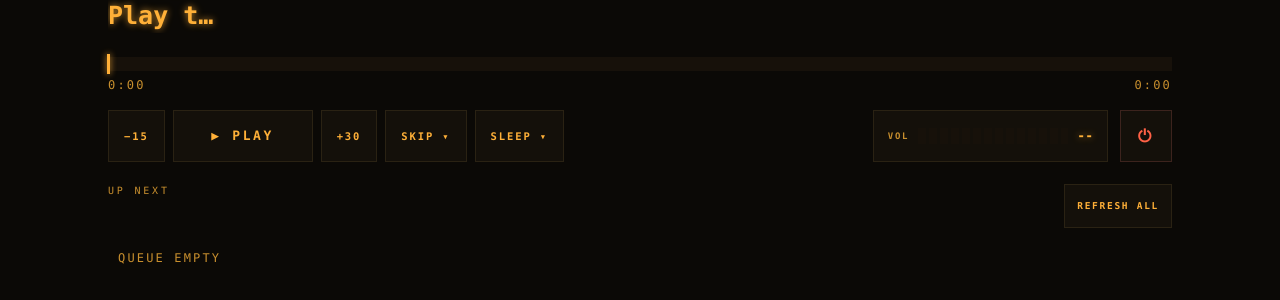
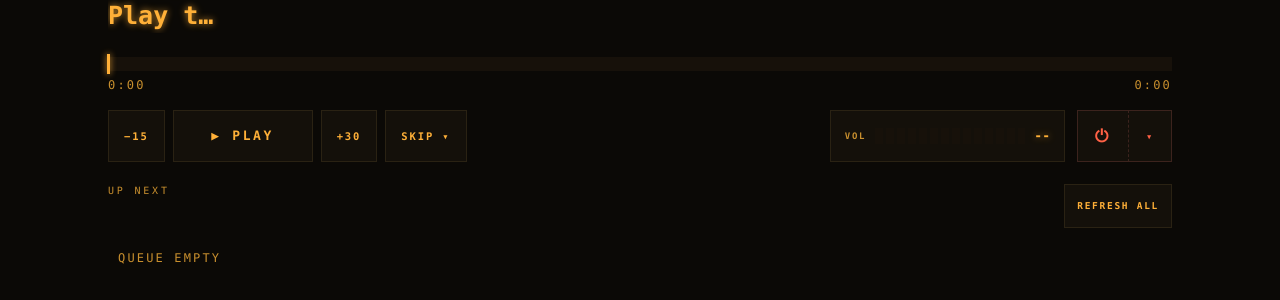
Before and after one commit to jacquardlabs/talk-radio, a Flask app: template templates/board.html in a window 1280 px wide. Shown: the part 197-497 px from the top of the page. Run offline with Flask 3, Linux system fonts and the light colour scheme; the template is opened without the code that fills it, so the values that code supplies are empty.

Commit message:
feat: fold the sleep timer into the power switch (#40)
Power becomes a split switch: the switch goes off air now (two-press
arm, unchanged); its caret, or a 500 ms hold on the switch, opens the
sleep timer. The caret carries the countdown lit amber while armed.
The standalone Sleep button beside Skip is gone.

Also fixes two pre-existing defects on the same control: "Stay on air"
showed with no timer armed (.flap button display overrode [hidden]),
and the armed "Sure?" rendered red on red.

```diff
--- a/static/themes.css
+++ b/static/themes.css
@@ -185,6 +185,8 @@
 [data-theme="ceefax"] .transport > *:nth-child(4) button,
 [data-theme="ceefax"] .transport > button:nth-child(4) { background: #00cccc; color: #000; }
 [data-theme="ceefax"] button.tab.power { background: #000; color: #ff2222; border: 2px solid #ff2222; }
+[data-theme="ceefax"] button.tab.power.sleepcaret { border-left-style: dashed; margin-left: -2px; }
+[data-theme="ceefax"] button.tab.power.sleepcaret.timing { color: #ffff00; }
 [data-theme="ceefax"] .vol { border: 0; background: #000; }
 [data-theme="ceefax"] .vol .meter { background: #0000bb; height: 18px; }
 [data-theme="ceefax"] .vol .meter .fill { background: #00ff00; }
--- a/templates/base.html
+++ b/templates/base.html
@@ -271,6 +271,7 @@ button.tab.tplay.paused { background: var(--bezel); color: var(--amber); border-
   font: 700 10px/1.2 var(--font-ui);
   letter-spacing: .14em; text-transform: uppercase;
 }
+.flap button[hidden] { display: none; }
 .flap button + button { border-top: 1px dashed var(--line); }
 .flap button:hover { background: var(--bezel2); }
 .flap .danger { color: var(--red); }
@@ -279,7 +280,20 @@ button.tab.tplay.paused { background: var(--bezel); color: var(--amber); border-
    edge, so the flap hangs from the right corner instead of overflowing. */
 .dropwrap { position: relative; }
 .dropwrap .flap { left: auto; right: 0; }
-button.tab.power { min-width: 52px; color: var(--red); border-color: var(--line-red); font-size: 17px; margin-left: 4px; }
+button.tab.power { min-width: 52px; color: var(--red); border-color: var(--line-red); font-size: 17px; }
+/* Power and its sleep caret are one split switch: shared edge, one radius.
+   The flap hangs from the right corner, where the switch sits. No callout
+   or text selection, so a long press reaches the sleep timer on iOS. */
+.powerwrap { display: flex; margin-left: 4px; }
+.powerwrap .flap { left: auto; right: 0; }
+/* .power's red text outranks .armed by source order; Sure? was red on red */
+button.tab.power.armed { color: var(--on-danger); }
+.powerwrap > button.power { -webkit-touch-callout: none; user-select: none; -webkit-user-select: none; }
+.powerwrap > button.power:first-child { border-top-right-radius: 0; border-bottom-right-radius: 0; }
+button.tab.power.sleepcaret { min-width: 44px; padding: 0 12px; font-size: 10.5px; white-space: nowrap;
+  border-left-style: dashed; border-top-left-radius: 0; border-bottom-left-radius: 0; margin-left: -1px; }
+/* armed, the caret carries the countdown lit amber — "later" is set */
+button.tab.power.sleepcaret.timing { color: var(--amber); border-color: var(--line-lit); }
 
 /* up next: artwork rows with reveal-on-hover actions */
 .qrow {
--- a/templates/board.html
+++ b/templates/board.html
@@ -41,9 +41,18 @@
       <button type="button" class="danger" data-player="skip_done">Done <i>never play again</i></button>
     </div>
   </div>
-  <div class="flapwrap">
-    <button type="button" class="tab" id="btn-sleep" data-flap="sleep-flap"
-            aria-haspopup="true" aria-expanded="false">Sleep &#9662;</button>
+  <div class="vol" id="vol" role="slider" aria-label="Volume" aria-valuemin="0" aria-valuemax="100" aria-valuenow="0" tabindex="0" title="Volume">
+    <span class="lbl">VOL</span>
+    <span class="meter"><span class="fill"></span></span>
+    <span class="val glow" id="vol-val">--</span>
+  </div>
+  <!-- Power is a split switch: the switch goes off air now, the caret (or a
+       long press on the switch) goes off air later. -->
+  <div class="flapwrap powerwrap">
+    <button type="button" class="tab power" id="btn-power" data-player="stop"
+            title="Off air — stop and revert the queue. Hold for the sleep timer">&#9211;</button>
+    <button type="button" class="tab power sleepcaret" id="btn-sleep" data-flap="sleep-flap"
+            aria-haspopup="true" aria-expanded="false" aria-label="Sleep timer" title="Sleep timer">&#9662;</button>
     <div class="flap" id="sleep-flap" hidden>
       <button type="button" data-sleep="episode">End of episode <i>off air when this one finishes</i></button>
       <button type="button" data-sleep="15">15 minutes <i>fade out, then off air</i></button>
@@ -52,12 +61,6 @@
       <button type="button" id="sleep-cancel" data-player="sleep_cancel" hidden>Stay on air <i>cancel the timer</i></button>
     </div>
   </div>
-  <div class="vol" id="vol" role="slider" aria-label="Volume" aria-valuemin="0" aria-valuemax="100" aria-valuenow="0" tabindex="0" title="Volume">
-    <span class="lbl">VOL</span>
-    <span class="meter"><span class="fill"></span></span>
-    <span class="val glow" id="vol-val">--</span>
-  </div>
-  <button type="button" class="tab power" data-player="stop" title="Off air — stop and revert the queue">&#9211;</button>
 </div>
 
 <div class="eyebrow"><span>Up next</span>
@@ -113,8 +116,8 @@ function daysLabel(days) {
 // goes quiet — so both read as minutes. An episode timer whose track has no
 // length can only name the end it is waiting for.
 function sleepLabel(sleep) {
-  if (sleep.remaining == null) return "Sleep at end";
-  return `Sleep ${Math.max(1, Math.round(sleep.remaining / 60))}m`;
+  if (sleep.remaining == null) return "End";
+  return `${Math.max(1, Math.round(sleep.remaining / 60))}m`;
 }
 
 function relStart(sec) {
@@ -279,11 +282,14 @@ function renderPage(s) {
   pp.classList.toggle("paused", !playing);
   pp.innerHTML = playing ? "&#10074;&#10074;&ensp;Pause" : "&#9654;&ensp;Play";
 
-  // The sleep timer states itself on its own button — the countdown belongs
-  // where the control is, not in a readout somewhere else on the board.
+  // The sleep timer states itself on the power switch's caret — the
+  // countdown belongs where the control is, not in a readout elsewhere.
   const sleepBtn = $("btn-sleep");
+  const sleepText = s.sleep ? `Sleep timer: ${sleepLabel(s.sleep)}` : "Sleep timer";
   sleepBtn.classList.toggle("timing", !!s.sleep);
-  sleepBtn.innerHTML = (s.sleep ? sleepLabel(s.sleep) : "Sleep") + " &#9662;";
+  sleepBtn.innerHTML = (s.sleep ? sleepLabel(s.sleep) + " " : "") + "&#9662;";
+  sleepBtn.title = sleepText;
+  sleepBtn.setAttribute("aria-label", sleepText);
   $("sleep-cancel").hidden = !s.sleep;
 
   // volume (skip while the user is dragging)
@@ -596,6 +602,40 @@ $("btn-playpause").addEventListener("click", (ev) => {
   post(`/player/${playing ? "pause" : "play"}`, {}, ev.currentTarget);
 });
 
+// Holding the power switch opens the sleep timer, the way a long press on
+// a remote's power key offers "later" instead of "now". The release that
+// ends the hold still produces a click; swallowed here, at the target, it
+// neither arms Off air below nor reaches base.html's closeFlaps, which
+// would shut the flap it just opened.
+const LONG_PRESS_MS = 500;
+let powerHold = null;
+let powerHeld = false;
+const endPowerHold = () => { clearTimeout(powerHold); powerHold = null; };
+$("btn-power").addEventListener("pointerdown", (ev) => {
+  if (ev.button !== 0) return;
+  powerHeld = false;
+  powerHold = setTimeout(() => {
+    powerHold = null;
+    powerHeld = true;
+    if ($("sleep-flap").hidden) $("btn-sleep").click();
+  }, LONG_PRESS_MS);
+});
+for (const type of ["pointerup", "pointercancel", "pointerleave"]) {
+  $("btn-power").addEventListener(type, endPowerHold);
+}
+$("btn-power").addEventListener("contextmenu", (ev) => ev.preventDefault());
+// A hold released off the button produces no click, leaving the flag set;
+// the next pointerdown clears it, and a keyboard press (detail 0) is never
+// the end of a hold. Not cleared on release: touch dispatches its click as
+// a later task, after pointerup.
+$("btn-power").addEventListener("click", (ev) => {
+  const held = powerHeld;
+  powerHeld = false;
+  if (!held || ev.detail === 0) return;
+  ev.preventDefault();
+  ev.stopImmediatePropagation();
+});
+
 // Re-rolls the DJ's picks. Armed rather than instant: it discards a queue,
 // and the pinned rows it spares are not obvious until you've used it once.
 $("btn-refresh").addEventListener("click", (ev) => {
```
Also changed, not shown: README.md.
